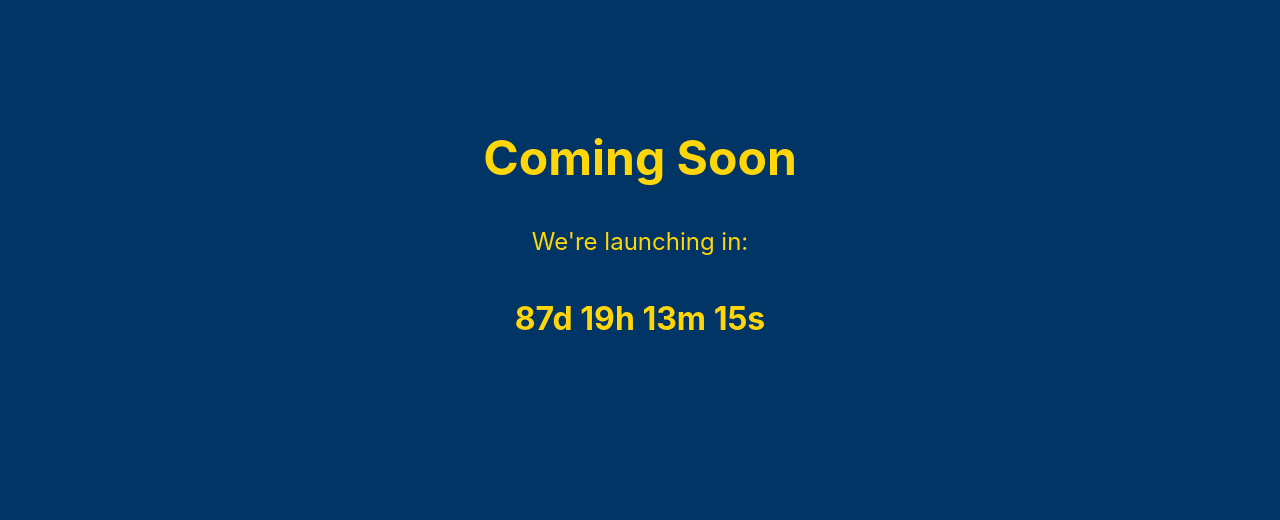
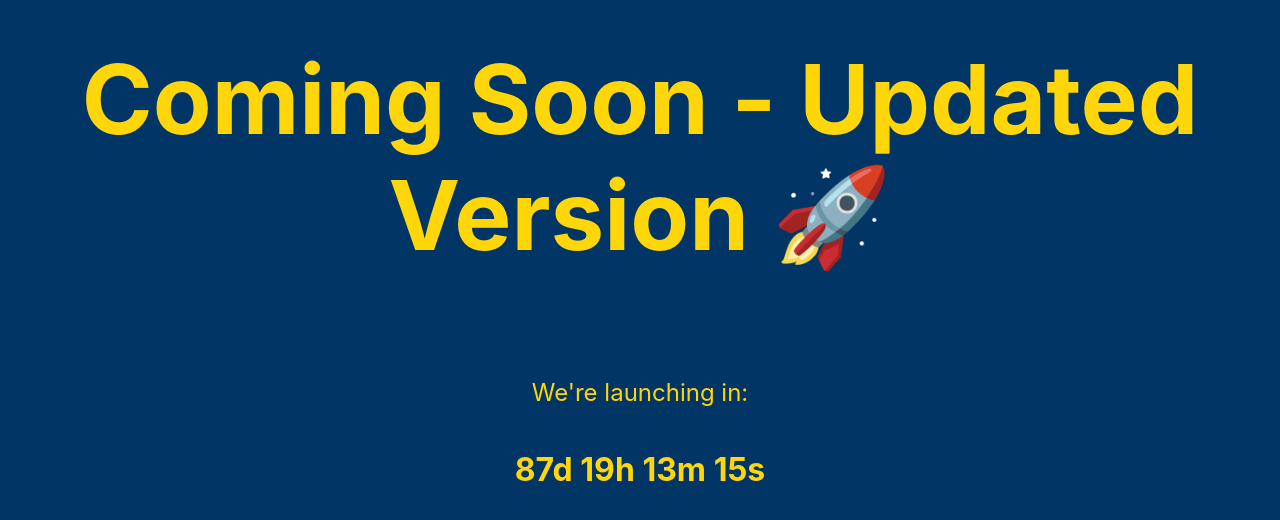
Before and after one commit to Lohitha-kakumani/WebHosting, a React (Create React App) app: page / in a window 1280 px wide. Shown: the part 170-690 px from the top of the page. Built offline with nearby package versions, Linux system fonts and the light colour scheme.

Commit message:
updated version

```diff
--- a/src/ComingSoon.js
+++ b/src/ComingSoon.js
@@ -6,7 +6,7 @@ const ComingSoon = () => {
 
   return (
     <div style={styles.container}>
-      <h1 style={styles.heading}>Coming Soon</h1>
+      <h1 style={styles.heading}><h1>Coming Soon - Updated Version 🚀</h1>      </h1>
       <p style={styles.text}>We're launching in:</p>
       <Countdown date={launchDate} renderer={CountdownRenderer} />
     </div>
```
